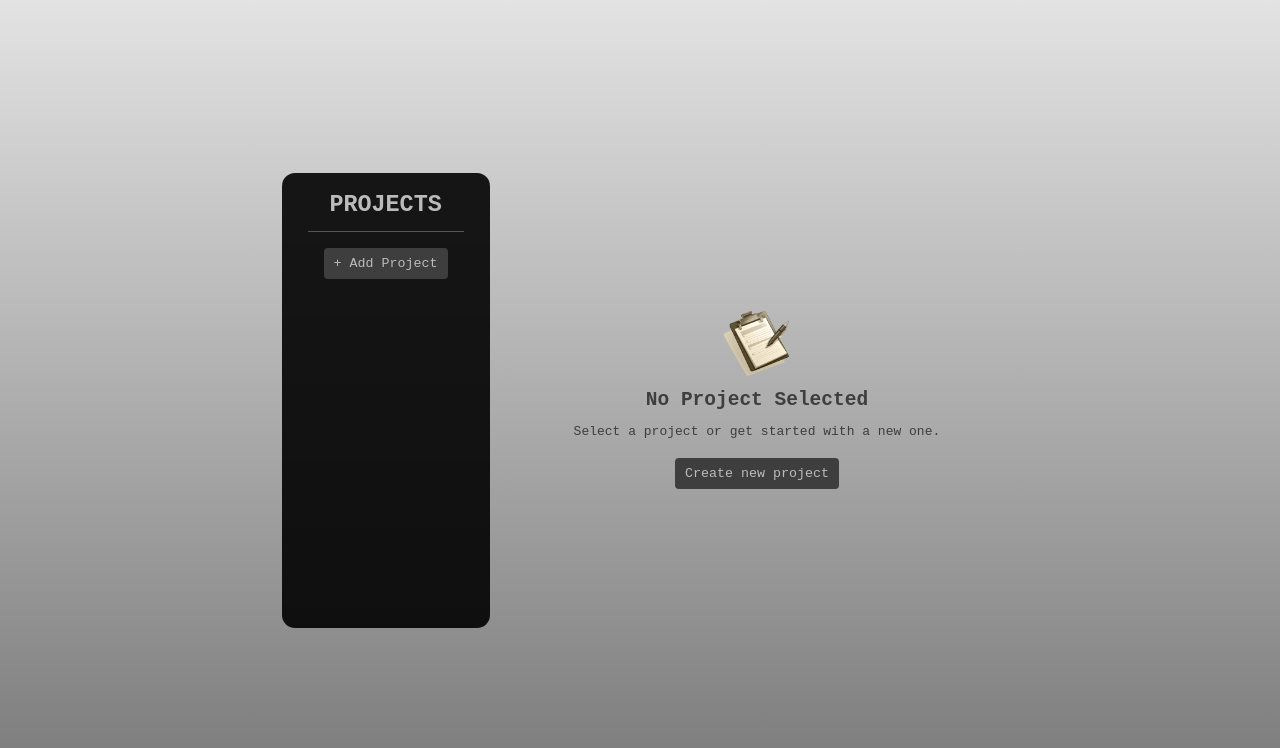
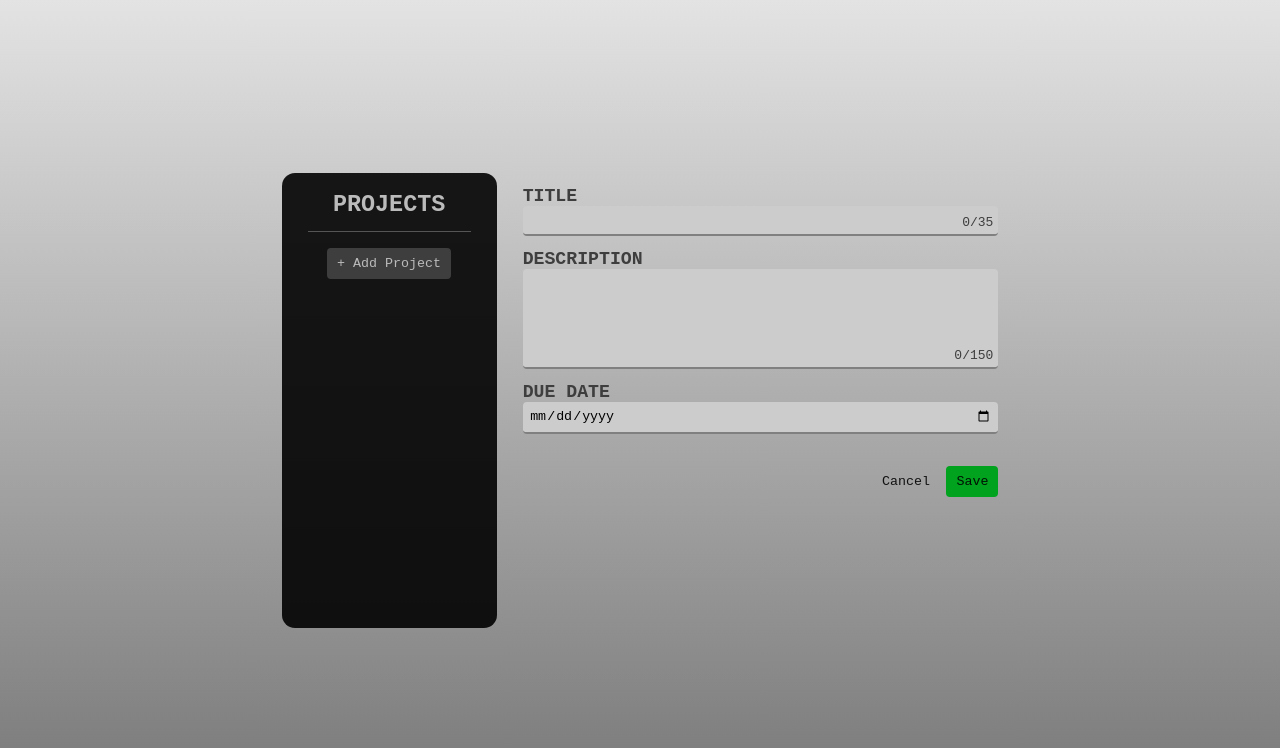
Before and after one commit to Strimlaren/Project-Management, a React (Vite) app: page / in a window 1280 px wide. Both pictures are taken after a click on the button "+ Add Project". Shown: the top 748 px of the page. Built offline with nearby package versions, Linux system fonts and the light colour scheme.

Commit message:
Added Create and Default areas, css and now possible to switch between them.

```diff
--- a/src/App.jsx
+++ b/src/App.jsx
@@ -2,18 +2,25 @@ import "./App.module.css";
 import Menu from "./components/Menu/Menu";
 import WorkArea from "./components/WorkArea/WorkArea";
 import DefaultArea from "./components/DefaultArea/DefaultArea";
-import { useState } from "react";
+import { useState, createContext } from "react";
 
 function App() {
-  const [selectedProject, setSelectedProject] = useState(null);
+  const [selectedProject, setSelectedProject] = useState(
+    <DefaultArea onSelect={handleSelectProject} />,
+  );
+  // const ProjectContext = createContext(null);
 
-  function handleSelectProject() {}
+  function handleSelectProject(project) {
+    setSelectedProject(project);
+  }
 
   return (
+    // <ProjectContext value={{ selectedProject, setSelectedProject }}>
     <main>
-      <Menu />
-      {!selectedProject ? <DefaultArea /> : <WorkArea />}
+      <Menu onSelect={handleSelectProject} />
+      {selectedProject}
     </main>
+    // </ProjectContext>
   );
 }
 
--- a/src/App.module.css
+++ b/src/App.module.css
@@ -20,7 +20,7 @@ main {
 }
 
 section {
-  width: 70%;
+  max-width: 70%;
   display: flex;
   flex-direction: column;
   justify-content: center;
--- /dev/null
+++ b/src/components/CreateArea/CreateArea.jsx
@@ -0,0 +1,44 @@
+import DefaultArea from "../DefaultArea/DefaultArea";
+import css from "./CreateArea.module.css";
+import { useState } from "react";
+
+export default function CreateArea({ onSelect }) {
+  const [textArea, setTextArea] = useState(0);
+  const [inputArea, setInputArea] = useState(0);
+
+  function handleTextArea(event) {
+    setTextArea(event.target.value.length);
+  }
+
+  function handleInputArea(event) {
+    setInputArea(event.target.value.length);
+  }
+
+  return (
+    <div className={css.container}>
+      <div className={css.item}>
+        <h6>TITLE</h6>
+        <input type="text" onChange={handleInputArea} maxLength={35} />
+        <p className={css.counter}>{inputArea}/35</p>
+      </div>
+      <div className={css.item}>
+        <h6>DESCRIPTION</h6>
+        <textarea maxLength={150} onChange={handleTextArea} />
+        <p className={css.counter}>{textArea}/150</p>
+      </div>
+      <div className={css.item}>
+        <h6>DUE DATE</h6>
+        <input type="date" />
+      </div>
+      <div className={css.buttons_div}>
+        <button
+          className={css.cancel_button}
+          onClick={() => onSelect(<DefaultArea onSelect={onSelect} />)}
+        >
+          Cancel
+        </button>
+        <button className={css.save_button}>Save</button>
+      </div>
+    </div>
+  );
+}
--- /dev/null
+++ b/src/components/CreateArea/CreateArea.module.css
@@ -0,0 +1,76 @@
+.container {
+  display: flex;
+  flex-direction: column;
+  flex: 1 1 70%;
+  padding: 1rem 0 0 0;
+}
+
+.item {
+  display: flex;
+  flex-direction: column;
+  width: 100%;
+  margin-bottom: 1rem;
+  position: relative;
+}
+
+textarea {
+  position: relative;
+  width: 100%;
+  min-height: 100px;
+  color: var(--primary);
+  padding: 0.5rem;
+  resize: none;
+  background-color: rgb(204, 204, 204);
+  border: 0;
+  border-radius: 4px;
+  border-bottom: 2px solid gray;
+  transition: border 0.4s ease;
+
+  &:focus {
+    outline: none;
+    border-bottom: 2px solid var(--primary);
+  }
+}
+
+input {
+  padding: 0.5rem;
+  background-color: rgb(204, 204, 204);
+  border: 0;
+  border-radius: 4px;
+  border-bottom: 2px solid gray;
+  transition: border 0.4s ease;
+  position: relative;
+
+  &:focus {
+    outline: none;
+    border-bottom: 2px solid var(--primary);
+  }
+}
+
+h6 {
+  font-size: 1.4rem;
+  color: var(--tetriary);
+}
+
+.buttons_div {
+  display: flex;
+  margin-top: 1.5rem;
+  margin: 1.5rem 0 0 auto;
+}
+
+.cancel_button {
+  margin-right: 0.5rem;
+  background-color: transparent;
+  color: var(--primary);
+}
+
+.save_button {
+  background-color: rgb(0, 162, 30);
+  color: var(--primary);
+}
+
+.counter {
+  position: absolute;
+  right: 5px;
+  bottom: -14px;
+}
--- a/src/components/DefaultArea/DefaultArea.jsx
+++ b/src/components/DefaultArea/DefaultArea.jsx
@@ -1,13 +1,16 @@
 import "./DefaultArea.module.css";
 import logo from "/logo.png";
+import CreateArea from "../CreateArea/CreateArea";
 
-export default function DefaultArea() {
+export default function DefaultArea({ onSelect }) {
   return (
     <section>
       <img src={logo} alt="Some random image." />
       <h1>No Project Selected</h1>
       <p>Select a project or get started with a new one.</p>
-      <button>Create new project</button>
+      <button onClick={() => onSelect(<CreateArea onSelect={onSelect} />)}>
+        Create new project
+      </button>
     </section>
   );
 }
--- a/src/components/Menu/Menu.jsx
+++ b/src/components/Menu/Menu.jsx
@@ -1,11 +1,14 @@
 import "./Menu.module.css";
+import CreateArea from "../CreateArea/CreateArea";
 
-export default function Menu() {
+export default function Menu({ onSelect }) {
   return (
     <aside>
       <h2>PROJECTS</h2>
       <hr />
-      <button>+ Add Project</button>
+      <button onClick={() => onSelect(<CreateArea onSelect={onSelect} />)}>
+        + Add Project
+      </button>
     </aside>
   );
 }
--- a/src/components/Menu/Menu.module.css
+++ b/src/components/Menu/Menu.module.css
@@ -7,6 +7,7 @@ aside {
   border-radius: 1rem;
   padding: 1rem;
   margin-right: 2rem;
+  flex: 0 0 30%;
 
   & h2 {
     margin-bottom: 1rem;
```
